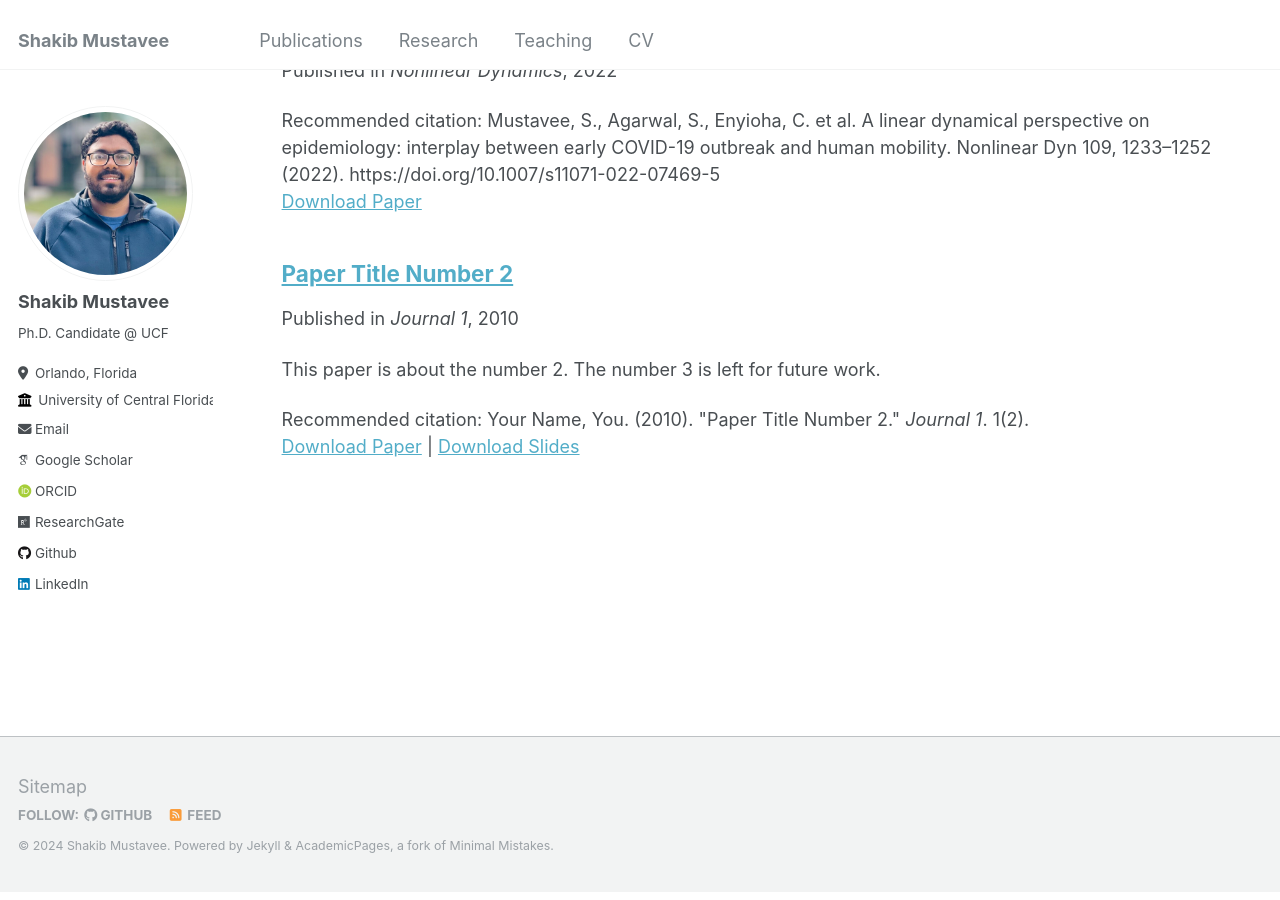
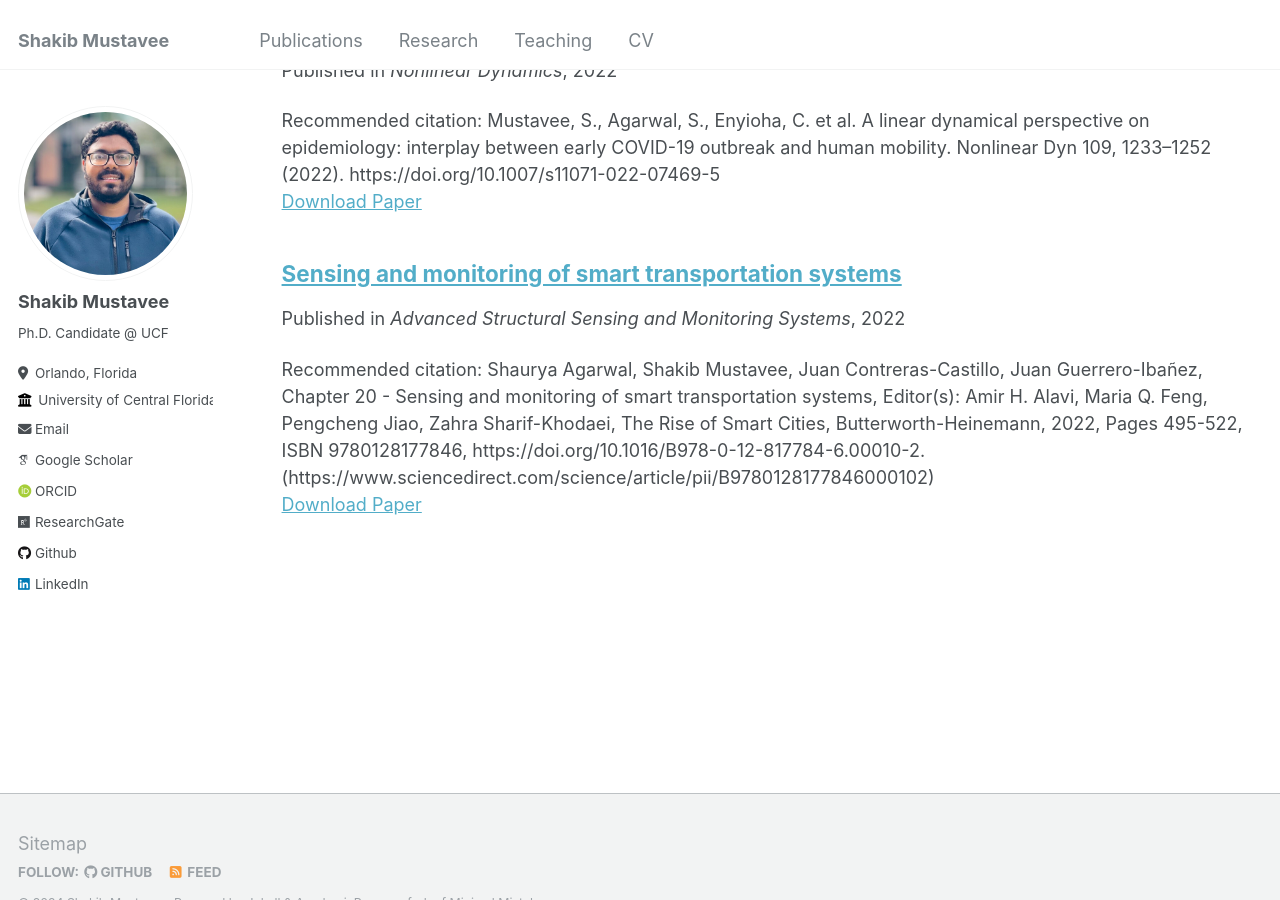
Before and after one commit to mustavee/mustavee.github.io, a Jekyll site: the page built from _pages/publications.md, in a window 1280 px wide and 900 px high, scrolled down 867 px. Built offline with Jekyll 4.4.1, drawn with Linux system fonts in a browser that asks for light colours; some web fonts are replaced.

Commit message:
Update 2022_Book_Chapter_1.md

```diff
--- a/_publications/2022_Book_Chapter_1.md
+++ b/_publications/2022_Book_Chapter_1.md
@@ -1,11 +1,19 @@
 ---
-title: "Paper Title Number 2"
+title: "Sensing and monitoring of smart transportation systems"
 collection: publications
-permalink: /publication/2010-10-01-paper-title-number-2
-excerpt: 'This paper is about the number 2. The number 3 is left for future work.'
-date: 2010-10-01
-venue: 'Journal 1'
-slidesurl: 'http://academicpages.github.io/files/slides2.pdf'
-paperurl: 'http://academicpages.github.io/files/paper2.pdf'
-citation: 'Your Name, You. (2010). &quot;Paper Title Number 2.&quot; <i>Journal 1</i>. 1(2).'
+permalink: /publication/2022_Book_Chapter_1.md
+excerpt:
+date: 2022-04-15
+venue: 'Advanced Structural Sensing and Monitoring Systems'
+paperurl: 'https://www.sciencedirect.com/science/article/abs/pii/B9780128177846000102'
+citation: 'Shaurya Agarwal, Shakib Mustavee, Juan Contreras-Castillo, Juan Guerrero-Ibañez,
+Chapter 20 - Sensing and monitoring of smart transportation systems,
+Editor(s): Amir H. Alavi, Maria Q. Feng, Pengcheng Jiao, Zahra Sharif-Khodaei,
+The Rise of Smart Cities,
+Butterworth-Heinemann,
+2022,
+Pages 495-522,
+ISBN 9780128177846,
+https://doi.org/10.1016/B978-0-12-817784-6.00010-2.
+(https://www.sciencedirect.com/science/article/pii/B9780128177846000102)'
 ---
```
